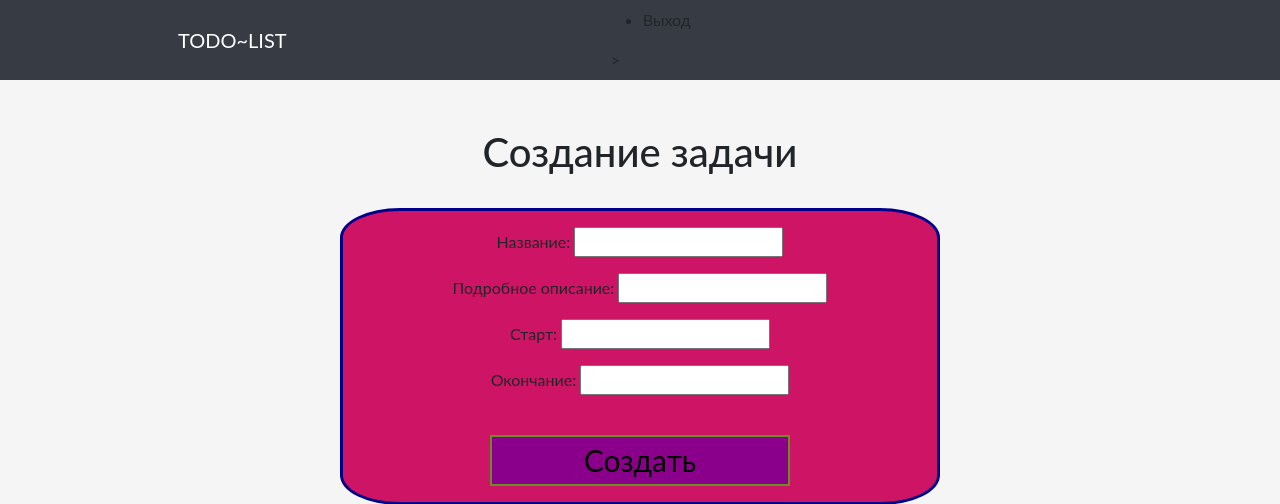
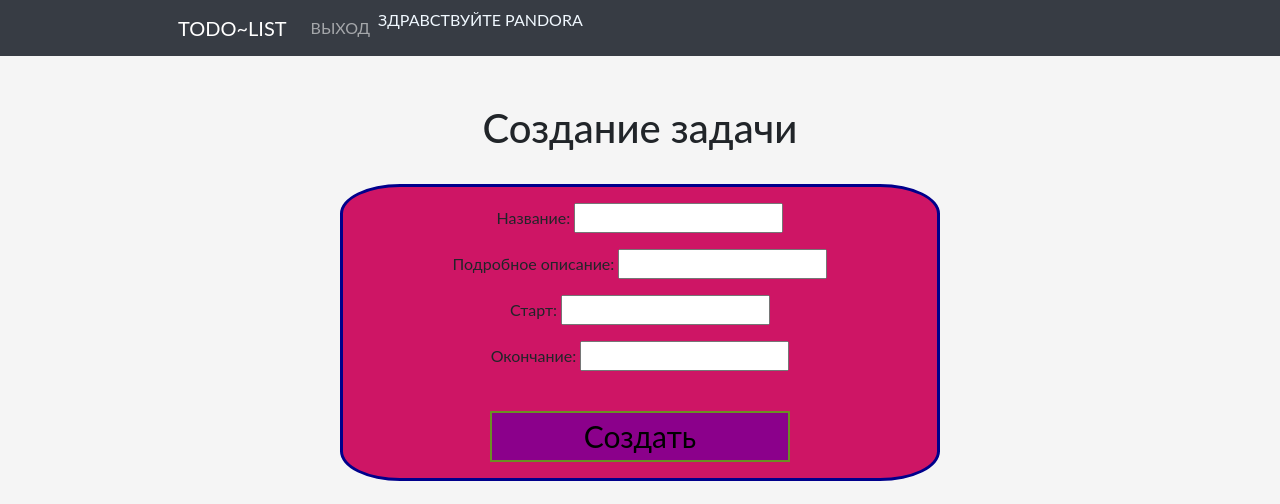
Before and after one commit to PandoraGrims/To-Do-list-boris, a Django app: page /project/add/ in a window 1280 px wide. Shown: the top 504 px of the page. Run offline with Django 4.2, Linux system fonts and the light colour scheme; a user stored in the database is signed in; parts of the project's set-up code (start-up, migrations or seed data) failed here and were passed over.

Commit message:
исправил баг с верстки

```diff
--- a/source/webapp/templates/base_html_my.html
+++ b/source/webapp/templates/base_html_my.html
@@ -29,23 +29,22 @@
                 <ul class="navbar-nav w-100  navbar-nav-header text-uppercase ">
                     {% block link %}
                     {% endblock %}
-                </ul>
-            </div>
-            <div class=" w-25 ms-auto align-self-between flex-grow-1">
                     {% if request.user.is_authenticated %}
-                    <ul>
                         <li class="nav-item">
                             <a class="nav-link" href="{% url "accounts:logout" %}">Выход</a>
+                        </li>
+                        <li class="nav-item" style="color: aliceblue">
+                            <p>Здравствуйте {{ request.user.username }}</p>
                         </li>
                     {% else %}
                         <li class="nav-item">
                             <a class="nav-link" href="#">Регистрация</a>
                         </li>
                         <li class="nav-item">
-                        <a class="nav-link" href="{% url "accounts:login" %}">Вход</a>
+                            <a class="nav-link" href="{% url "accounts:login" %}?next={{ request.path }}">Вход</a>
                         </li>
                     {% endif %}
-                </ul>>
+                </ul>
             </div>
         </div>
     </nav>
```
Lines whose indentation alone changed are shown as unchanged.
